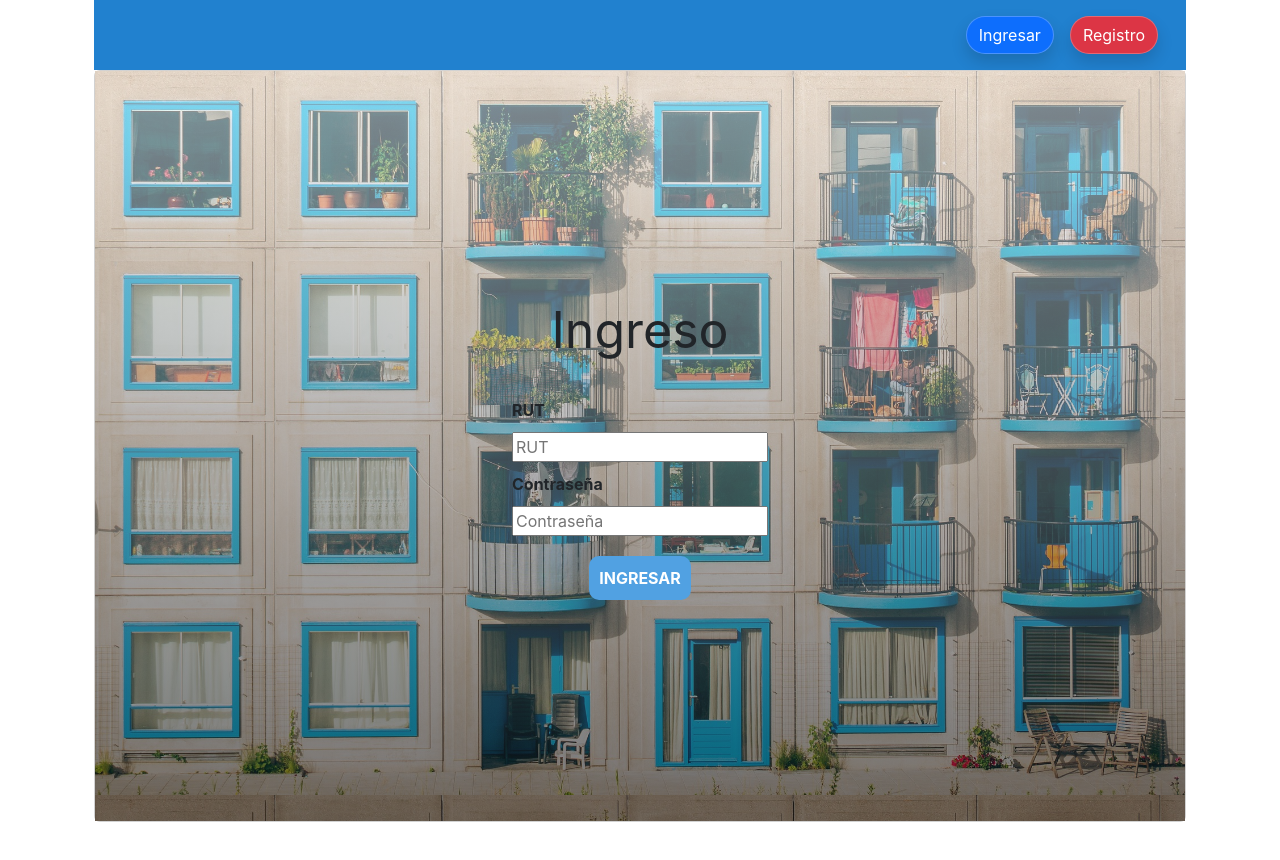
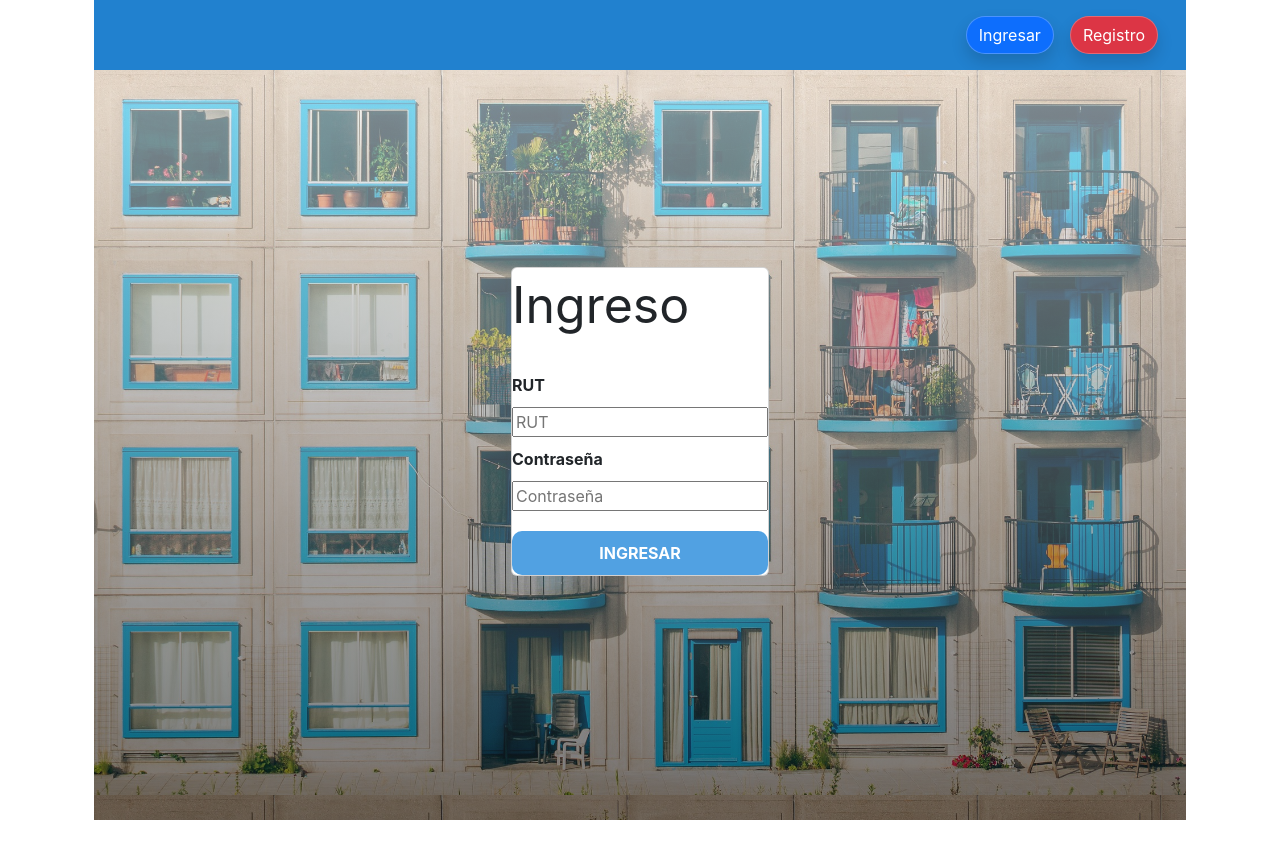
Before and after one commit to Momo-Gomez/preselecciones-app, a React (Create React App) app in the folder client/: page /usuario/login in a window 1280 px wide. Shown: the top 860 px of the page. After the commit the page ends 820 px from the top, so only its background shows below. Built offline with nearby package versions, Linux system fonts and the light colour scheme.

Commit message:
Carta para inicio de sesion

```diff
--- a/client/src/views/users/signin/signin.js
+++ b/client/src/views/users/signin/signin.js
@@ -7,8 +7,8 @@ const signin = () => {
 export default function Login() {
   return (
     <div className="container">
-      <div class="card mb-5">
-        <div className="signin">
+      <div className="signin">
+        <div class="card mb-5">
           <span className="signin-title">Ingreso</span>
           <form className="signin-form">
             <label>RUT</label>
```
